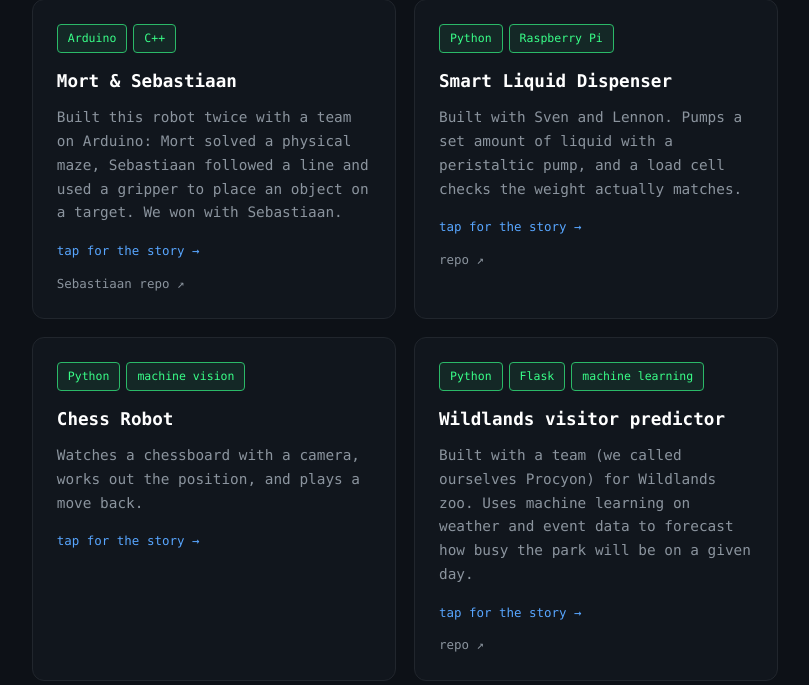
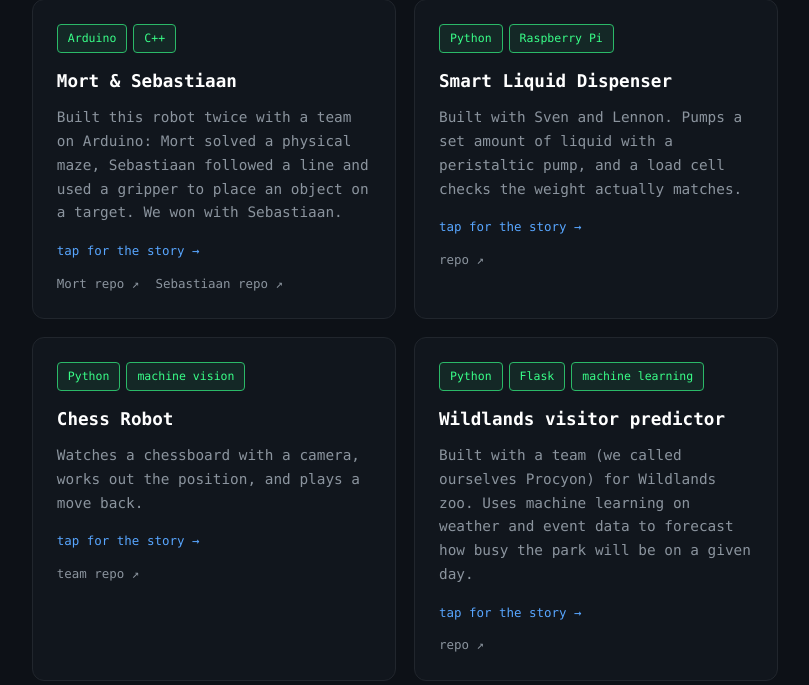
Before and after one commit to PJMoller/PJMoller.github.io, a PHP site: page / in a window 1280 px wide. Shown: the part 979-1664 px from the top of the page, without its empty margins (235-1044 px from the left). Run offline with PHP 8.4, Linux system fonts and the light colour scheme.

Commit message:
add mort and chess robot repo links

```diff
--- a/css/style.css
+++ b/css/style.css
@@ -280,6 +280,14 @@ main {
   width: fit-content;
 }
 .project-link:hover { color: var(--accent); text-decoration: underline; }
+
+.project-links {
+  display: flex;
+  flex-wrap: wrap;
+  gap: 6px 16px;
+  margin-top: 10px;
+}
+.project-links .project-link { margin-top: 0; }
 
 /* ---- About ---- */
 .about-grid {
--- a/index.html
+++ b/index.html
@@ -51,7 +51,7 @@
       <div class="project-grid">
 
         <article class="project-card" tabindex="0" role="button" aria-haspopup="dialog"
-          data-detail="A competition robot I built with a team, twice, on Arduino. The first version, Mort, had to solve a physical maze. The second, Sebastiaan, is a line follower: it follows a line using light sensors, uses a distance sensor to start once a flag is lifted, picks up an object with a gripper, steers around obstacles, and drops the object on a target square at the end. We won with Sebastiaan. Only Sebastiaan has a public repo, Mort's code never made it off the robot.">
+          data-detail="A competition robot I built with a team, twice, on Arduino. The first version, Mort, had to solve a physical maze, its code lives on a branch called Physical-Maze in a teammate's repo. The second, Sebastiaan, is a line follower: it follows a line using light sensors, uses a distance sensor to start once a flag is lifted, picks up an object with a gripper, steers around obstacles, and drops the object on a target square at the end. We won with Sebastiaan.">
           <div class="project-card-top">
             <div class="project-tags">
               <span class="project-tag">Arduino</span>
@@ -61,7 +61,10 @@
           <h3>Mort &amp; Sebastiaan</h3>
           <p>Built this robot twice with a team on Arduino: Mort solved a physical maze, Sebastiaan followed a line and used a gripper to place an object on a target. We won with Sebastiaan.</p>
           <span class="project-more">tap for the story →</span>
-          <a class="project-link" href="https://github.com/BryanPotze/Sebastiaan" target="_blank" rel="noopener" onclick="event.stopPropagation()">Sebastiaan repo ↗</a>
+          <div class="project-links">
+            <a class="project-link" href="https://github.com/Lennon-Spaenij/Los-Perdidos/tree/Physical-Maze" target="_blank" rel="noopener" onclick="event.stopPropagation()">Mort repo ↗</a>
+            <a class="project-link" href="https://github.com/BryanPotze/Sebastiaan" target="_blank" rel="noopener" onclick="event.stopPropagation()">Sebastiaan repo ↗</a>
+          </div>
         </article>
 
         <article class="project-card" tabindex="0" role="button" aria-haspopup="dialog"
@@ -79,7 +82,7 @@
         </article>
 
         <article class="project-card" tabindex="0" role="button" aria-haspopup="dialog"
-          data-detail="A robot that watches a chessboard through a camera, works out the position with machine vision, and plays a move against a human opponent. Involved bridging Python and C, a lot of 3D-printed parts, and learning Linux along the way. This one never got a public repo, the code stayed local on the robot's Pi.">
+          data-detail="A robot that watches a chessboard through a camera, works out the position with machine vision, and plays a move against a human opponent. Involved bridging Python and C, a lot of 3D-printed parts, and learning Linux along the way.">
           <div class="project-card-top">
             <div class="project-tags">
               <span class="project-tag">Python</span>
@@ -89,6 +92,7 @@
           <h3>Chess Robot</h3>
           <p>Watches a chessboard with a camera, works out the position, and plays a move back.</p>
           <span class="project-more">tap for the story →</span>
+          <a class="project-link" href="https://github.com/Nannerscube/HelloWorld" target="_blank" rel="noopener" onclick="event.stopPropagation()">team repo ↗</a>
         </article>
 
         <article class="project-card" tabindex="0" role="button" aria-haspopup="dialog"
```
